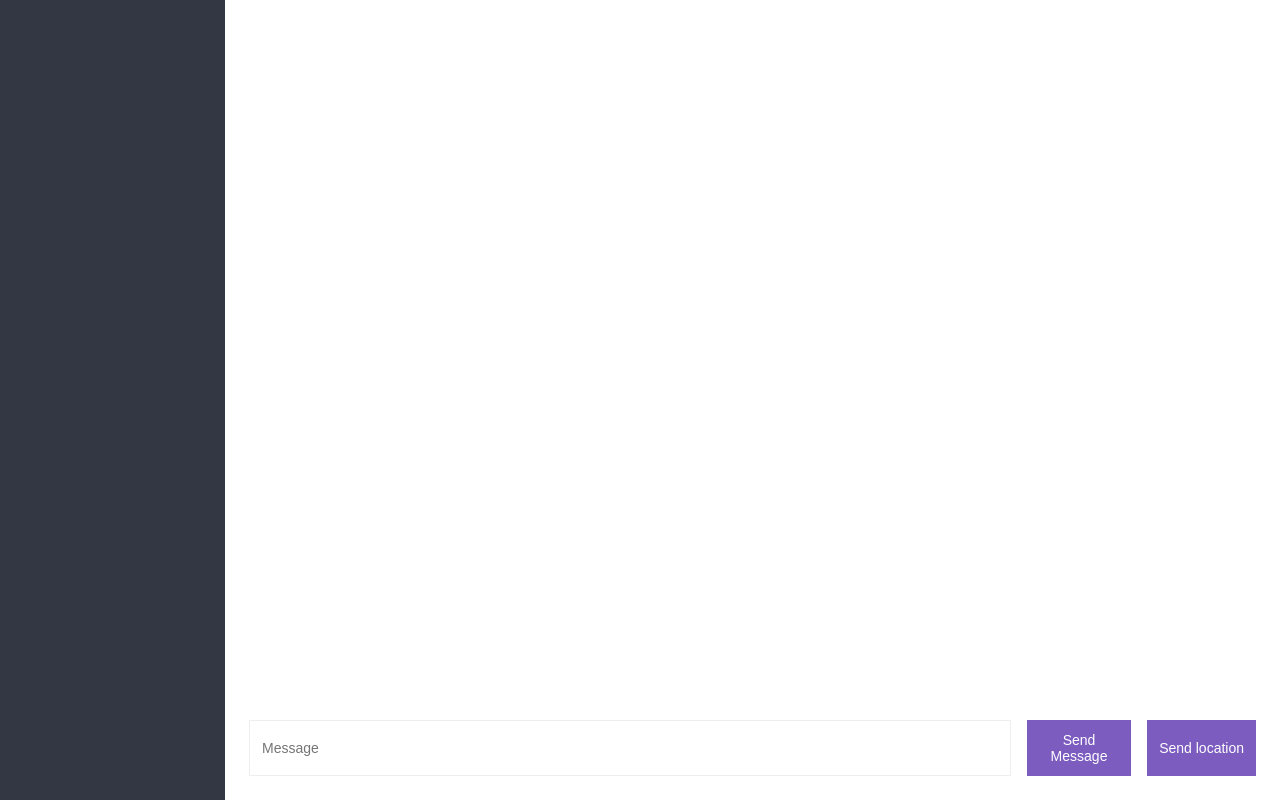
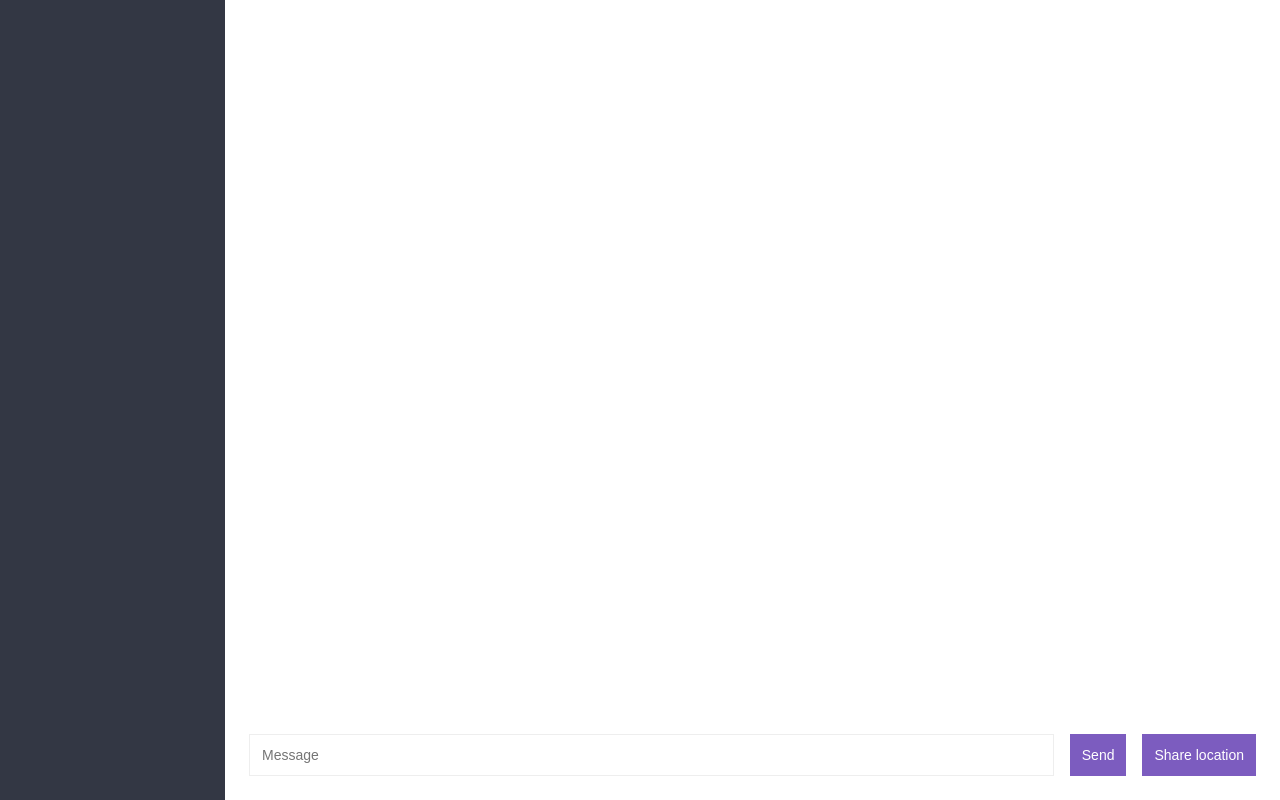
Before and after one commit to Sachit160/chat-application, a website: page public/chat.html in a window 1280 px wide. Drawn offline with nearby package versions, Linux system fonts and the light colour scheme; no server answers.

Commit message:
Update chat.html

```diff
--- a/public/chat.html
+++ b/public/chat.html
@@ -4,26 +4,23 @@
     <meta charset="UTF-8">
     <meta name="viewport" content="width=device-width, initial-scale=1.0">
     <meta http-equiv="X-UA-Compatible" content="ie=edge">
-    <title>Chat-App</title>
+    <title>Chatroom | Chat-App</title>
     <link rel="icon" href="/img/favicon.png">
     <link rel="stylesheet" href="/css/styles.css">
 </head>
 <body>
    <div class="chat">
-        <div id ="sidebar" class="chat__sidebar">
-
-        </div>
+        <div id ="sidebar" class="chat__sidebar"></div>
         <div class="chat__main">
-
             <div id="messages" class="chat__messages">
             </div>
 
             <div class="compose">
                 <form name="formmy" id="formmy">
                     <input id="data" type="text" placeholder="Message" required autocomplete="off">
-                    <button id="message-button">Send Message</button>
+                    <button id="message-button">Send</button>
                  </form>
-                 <button id="send-location">Send location</button>
+                 <button id="send-location">Share location</button>
             </div>
 
         </div>
@@ -64,9 +61,9 @@
 
 
 
-    <script src="https://cdnjs.cloudflare.com/ajax/libs/mustache.js/3.0.1/mustache.min.js"></script>
-    <script src="https://cdnjs.cloudflare.com/ajax/libs/moment.js/2.22.2/moment.min.js"></script>
-    <script src="https://cdnjs.cloudflare.com/ajax/libs/qs/6.6.0/qs.min.js"></script>
+   <script src="https://cdnjs.cloudflare.com/ajax/libs/mustache.js/3.0.1/mustache.min.js"></script>
+   <script src="https://cdnjs.cloudflare.com/ajax/libs/moment.js/2.22.2/moment.min.js"></script>
+   <script src="https://cdnjs.cloudflare.com/ajax/libs/qs/6.6.0/qs.min.js"></script>
    <script src="/socket.io/socket.io.js"></script>
    <script src="/js/chat.js"></script>
 
```
